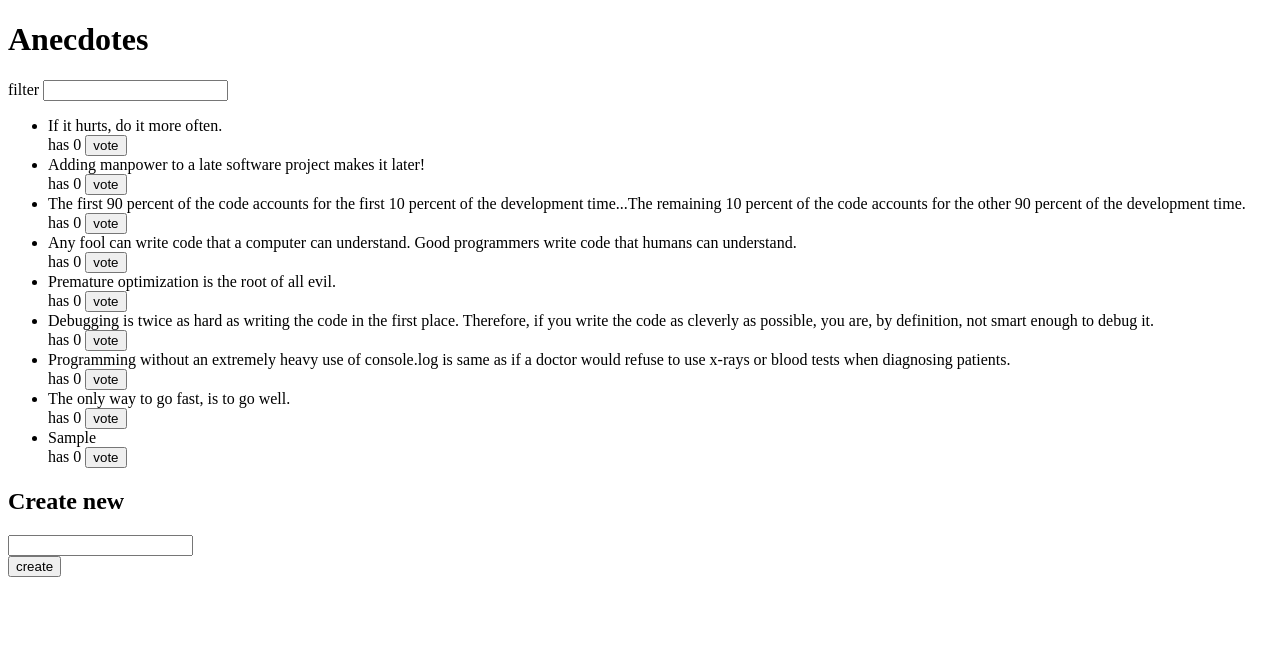
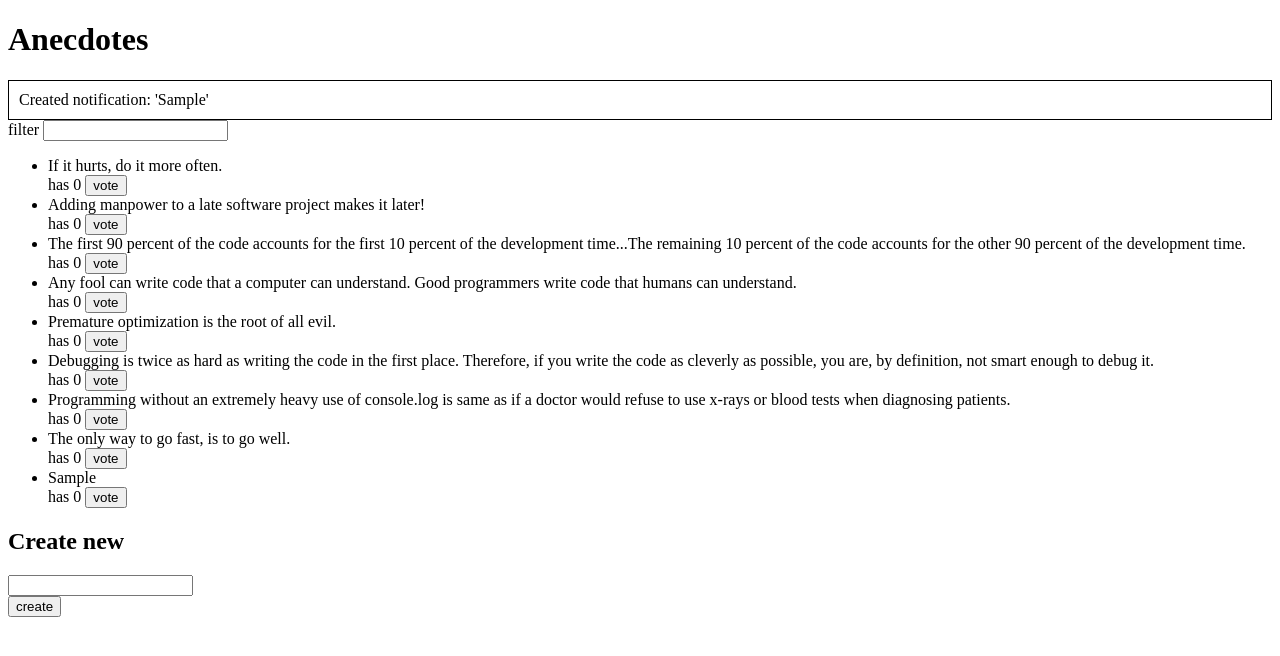
Before and after one commit to DavidGonzalezJ/Fullstack-Anecdotes-Redux, a React (Vite) app: page / in a window 1280 px wide. Both pictures are taken after typing "Sample" into the empty fields and a click on the button "create". Shown: the top 656 px of the page. Built offline with nearby package versions, Linux system fonts and the light colour scheme.

Commit message:
Exercises 6.12 & 6.13 Adding Notification component and functionality with its own reducer

```diff
--- a/src/App.jsx
+++ b/src/App.jsx
@@ -1,10 +1,13 @@
 import AnecdoteList from './components/Anecdotes'
 import AnecdoteForm from './components/AnecdoteForm'
+import Notification from './components/Notification'
 
 const App = () => {
 
   return (
     <div>
+      <h1>Anecdotes</h1>
+      <Notification/>
       <AnecdoteList/>
       <AnecdoteForm/>
     </div>
--- a/src/components/AnecdoteForm.jsx
+++ b/src/components/AnecdoteForm.jsx
@@ -1,5 +1,6 @@
 import { useDispatch } from "react-redux"
 import { addAnecdote } from "../reducers/anecdoteReducer"
+import { setNotification, hideNotification } from "../reducers/notificationReducer"
 
 const AnecdoteForm = () => {
     const dispatch = useDispatch()
@@ -9,6 +10,8 @@ const AnecdoteForm = () => {
         const content = event.target.anecdote.value
         event.target.anecdote.value = ''
         dispatch(addAnecdote(content))
+        dispatch(setNotification(`Created notification: '${content}'`))
+        setTimeout(() => dispatch(hideNotification()), 5000)
     }
 
     return(
--- a/src/components/Anecdotes.jsx
+++ b/src/components/Anecdotes.jsx
@@ -2,6 +2,7 @@ import PropTypes from 'prop-types'
 import Filter from './Filter'
 import { useSelector, useDispatch } from "react-redux"
 import { vote } from "../reducers/anecdoteReducer"
+import { setNotification, hideNotification } from '../reducers/notificationReducer'
 
 //Button component
 const Button = ({ text, handler }) => <button onClick={handler}>{text}</button>
@@ -28,18 +29,20 @@ Anecdote.propTypes = {
 const AnecdoteList = () => {
     const dispatch = useDispatch()
     const list = useSelector(
-      state =>  state.anecdotes.filter(anecdote =>
+      state => state.anecdotes.filter(anecdote =>
         anecdote.content.includes(state.filter))
     )
     list.sort(( a, b ) => b.votes - a.votes)
 
     const upvote = (id) => {
+        const content = list.find(a => a.id === id).content
         dispatch(vote(id))
+        dispatch(setNotification(`You voted '${content}'`))
+        setTimeout(() => dispatch(hideNotification()), 5000)
     }
 
   return (
     <>
-      <h1>Anecdotes</h1>
       <Filter/>
       <ul>
         { list.map(a => <Anecdote
--- /dev/null
+++ b/src/components/Notification.jsx
@@ -0,0 +1,22 @@
+//import { setNotification } from '../reducers/notificationReducer'
+import { useSelector } from 'react-redux'
+
+const Notification = () => {
+  const notification = useSelector(state => state.notification)
+  const style = {
+    border: 'solid',
+    padding: 10,
+    borderWidth: 1,
+    display: ''
+  }
+  if(notification === '')
+    style.display = 'none'
+
+  return (
+    <div style={style}>
+      {notification}
+    </div>
+  )
+}
+
+export default Notification
--- /dev/null
+++ b/src/reducers/notificationReducer.js
@@ -0,0 +1,18 @@
+import { createSlice } from "@reduxjs/toolkit"
+
+const notificationSlice = createSlice({
+    name: 'notification',
+    initialState: '',
+    reducers: {
+        setNotification(state, action){
+            return action.payload
+        },
+        // eslint-disable-next-line no-unused-vars
+        hideNotification(state, action){
+            return ''
+        }
+    }
+})
+
+export const { setNotification, hideNotification } = notificationSlice.actions
+export default notificationSlice.reducer
--- a/src/reducers/store.js
+++ b/src/reducers/store.js
@@ -1,11 +1,13 @@
 import anecdoteReducer from './anecdoteReducer.js'
 import filterReducer from './filterReducer.js'
+import notificationReducer from './notificationReducer.js'
 import { configureStore } from '@reduxjs/toolkit'
 
 const store = configureStore({
     reducer: {
       anecdotes: anecdoteReducer,
-      filter: filterReducer
+      filter: filterReducer,
+      notification: notificationReducer
     }
 })
 
```
